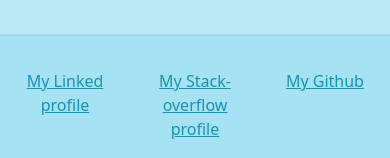
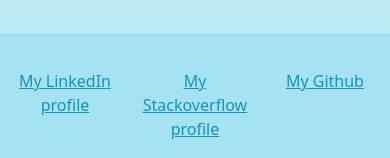
Before and after one commit to ankushadd123/knowme, a plain HTML site: page index.html in a window 390 px wide. Shown: the part 942-1100 px from the top of the page. Drawn offline with nearby package versions, Linux system fonts and the light colour scheme; a web font is replaced by a local one.

Commit message:
mob responsive fix 3

```diff
--- a/index.html
+++ b/index.html
@@ -53,10 +53,10 @@
 
         <div class="row" id="footer">
           <div class="col-4">
-            <a href="#" class="social-link">My Linked profile</a>
+            <a href="#" class="social-link">My LinkedIn profile</a>
           </div>
           <div class="col-4">
-                <a href="#" class="social-link">My Stack-overflow profile</a>
+                <a href="#" class="social-link">My Stackoverflow profile</a>
           </div>
           <div class="col-4">
             <a href="#" class="social-link">My Github</a>
```
